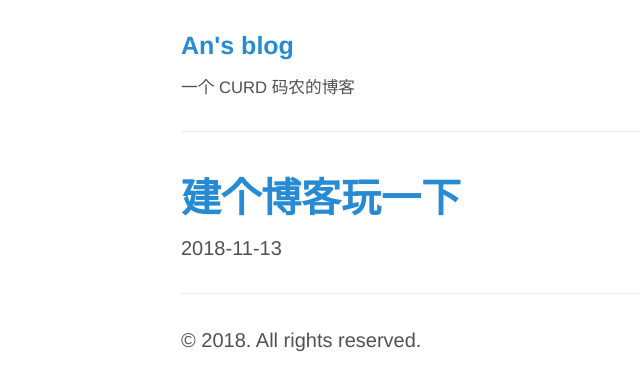
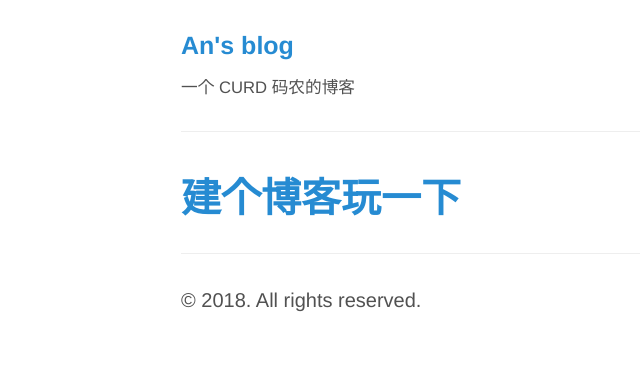
Before and after one commit to bigbuger/bigbuger.github.io, a Jekyll site: the page built from index.html, in a window 1280 px wide. Shown: the top 391 px of the page, without its empty margins (109-749 px from the left). Built offline with Jekyll 4.4.1, drawn with Linux system fonts in a browser that asks for light colours.

Commit message:
Update index.html

```diff
--- a/index.html
+++ b/index.html
@@ -11,7 +11,6 @@ title: Home
         {{ post.title }}
       </a>
     </h1>
-    <p class="post-date">{{ post.date | date: '%Y-%m-%d' }}</p>
   </article>
   {% endfor %}
 </section>
```
